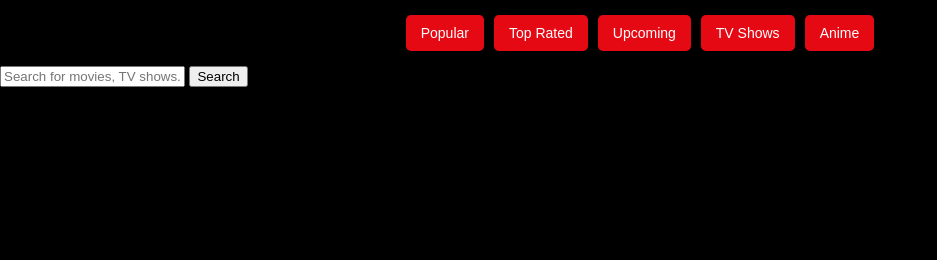
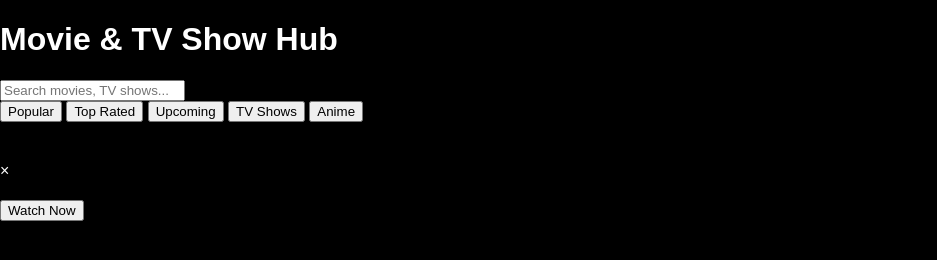
Before and after one commit to nero31994/nflix, a plain HTML site: page index.html in a window 1280 px wide. Shown: the whole page, without its empty margins (0-937 px from the left). Drawn offline with Linux system fonts and the light colour scheme; no server answers.

Commit message:
Update index.html

```diff
--- a/index.html
+++ b/index.html
@@ -3,37 +3,33 @@
 <head>
     <meta charset="UTF-8">
     <meta name="viewport" content="width=device-width, initial-scale=1.0">
-    <title>Movie & TV Show Browser</title>
+    <title>Movie & TV Show Hub</title>
     <link rel="stylesheet" href="styles.css">
 </head>
 <body>
+    <header>
+        <h1>Movie & TV Show Hub</h1>
+        <input type="text" id="searchBar" placeholder="Search movies, TV shows..." />
+        <nav>
+            <button id="popularBtn">Popular</button>
+            <button id="topRatedBtn">Top Rated</button>
+            <button id="upcomingBtn">Upcoming</button>
+            <button id="tvShowsBtn">TV Shows</button>
+            <button id="animeBtn">Anime</button>
+        </nav>
+    </header>
 
-    <!-- Navigation Buttons -->
-    <div class="nav-buttons">
-        <button onclick="fetchMovies('popular')">Popular</button>
-        <button onclick="fetchMovies('top_rated')">Top Rated</button>
-        <button onclick="fetchMovies('upcoming')">Upcoming</button>
-        <button onclick="fetchMovies('tv')">TV Shows</button>
-        <button onclick="fetchMovies('anime')">Anime</button>
-    </div>
-
-    <!-- Search Bar -->
-    <div class="search-container">
-        <input type="text" id="searchInput" placeholder="Search for movies, TV shows...">
-        <button onclick="searchMovies()">Search</button>
-    </div>
-
-    <!-- Movie List -->
-    <div id="movieContainer"></div>
+    <main id="movieContainer"></main>
 
     <!-- Movie Details Modal -->
-    <div id="movieDetailsModal">
-        <button id="closeModal" onclick="closeModal()">X</button>
-        <h2 id="movieTitle"></h2>
-        <p id="movieOverview"></p>
-        <iframe id="movieTrailer" frameborder="0" allowfullscreen></iframe>
-        <h3>Episodes</h3>
-        <div class="episode-list" id="episodeList"></div>
+    <div id="modal" class="modal">
+        <div class="modal-content">
+            <span class="close">&times;</span>
+            <h2 id="modalTitle"></h2>
+            <p id="modalDescription"></p>
+            <button id="watchButton">Watch Now</button>
+            <div id="episodeList"></div>
+        </div>
     </div>
 
     <script src="script.js"></script>
```
